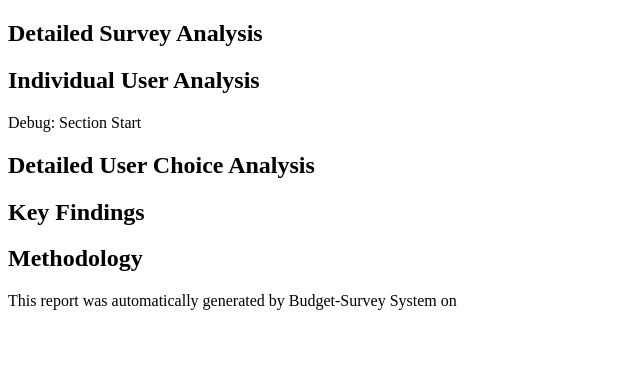
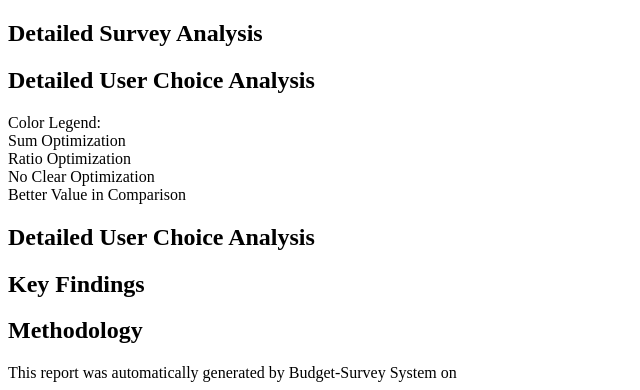
Before and after one commit to ariel-research/budget-survey, a Flask app: template analysis/templates/report_template.html in a window 1280 px wide. Shown: the part 627-1017 px from the top of the page, without its empty margins (0-640 px from the left). Before the commit the page ends 937 px from the top, so only its background shows below. Run offline with Flask 3, Linux system fonts and the light colour scheme; the template is opened without the code that fills it, so the values that code supplies are empty.

Commit message:
add color legend to detailed user choice analysis

```diff
--- a/analysis/report_content_generators.py
+++ b/analysis/report_content_generators.py
@@ -308,7 +308,7 @@ def choice_explanation_string_version2(
 
     return f"""
             <div class="optimization-type optimization-{user_choice_type}">
-                User optimizes {user_choice_type}
+                User optimizes: {user_choice_type}
             </div>
             <div class="table-container">
                 <table>
--- a/analysis/templates/report_template.html
+++ b/analysis/templates/report_template.html
@@ -107,15 +107,42 @@
             </div>
         </section>
 
-        <section id="individual-analysis" class="section">
-            <h2 id="individual-analysis-heading">Individual User Analysis</h2>
-            <div class="content">
-                {{ sections.analysis.individual | safe }}
+        <section id="detailed-choices" class="section">
+            <h2>Detailed User Choice Analysis</h2>
+
+            <!-- Legend -->
+            <div class="legend-container">
+                <div class="legend-header">Color Legend:</div>
+                <div class="legend-items">
+                    <!-- First Row -->
+                    <div class="legend-row">
+                        <div class="legend-item">
+                            <span class="legend-square sum"></span>
+                            <span class="legend-label">Sum Optimization</span>
+                        </div>
+                        <div class="legend-item">
+                            <span class="legend-square ratio"></span>
+                            <span class="legend-label">Ratio Optimization</span>
+                        </div>
+                    </div>
+                    <!-- Second Row -->
+                    <div class="legend-row">
+                        <div class="legend-item">
+                            <span class="legend-square none"></span>
+                            <span class="legend-label">No Clear Optimization</span>
+                        </div>
+                        <div class="legend-item">
+                            <span class="legend-square better"></span>
+                            <span class="legend-label">Better Value in Comparison</span>
+                        </div>
+                    </div>
+                </div>
             </div>
+
+            {{ sections.analysis.detailed_choices | safe }}
         </section>
 
         <section id="detailed-choices">
-            <div class="debug-text">Debug: Section Start</div>
             <h2>Detailed User Choice Analysis</h2>
             {{ sections.analysis.detailed_choices | safe }}
         </section>
```
Also changed, not shown: analysis/templates/report_style.css (+67 -2 lines).
